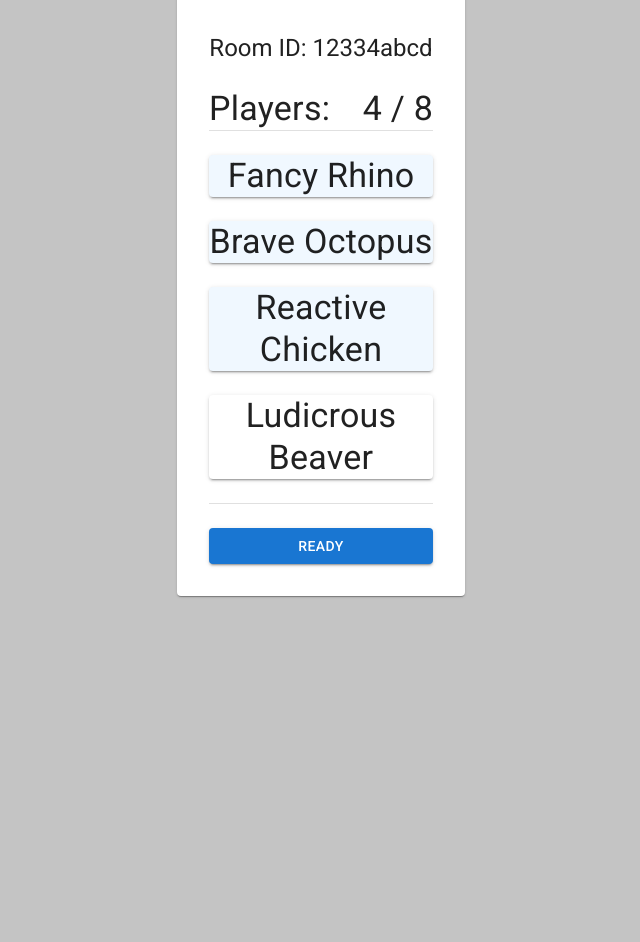
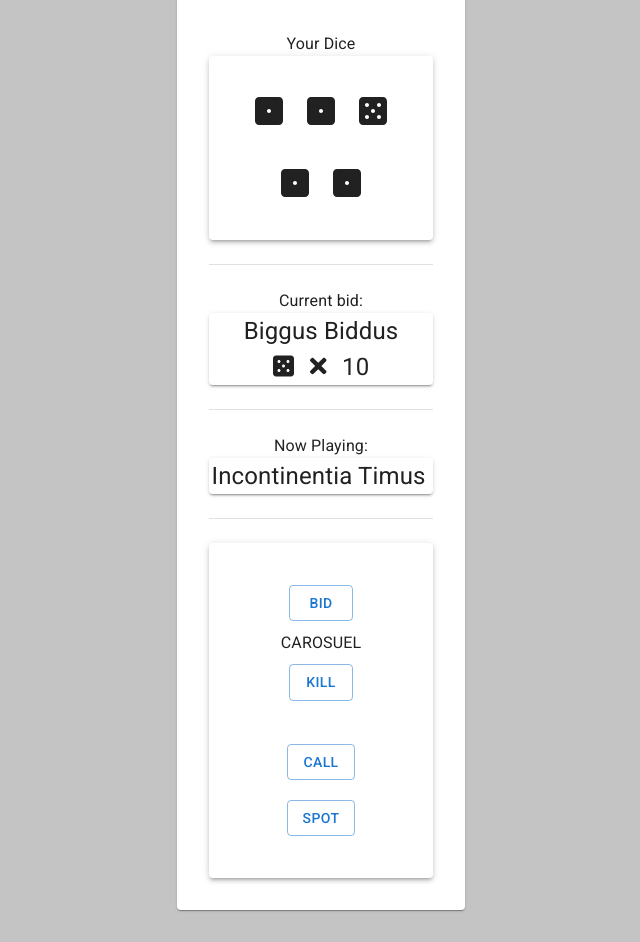
Before and after one commit to MiguelMLorente/dudoapp, a React (Create React App) app: page / in a window 1280 px wide. Shown: the part 320-1262 px from the top of the page, without its empty margins (319-959 px from the left). Before the commit the page ends 948 px from the top, so only its background shows below. Built offline with nearby package versions, Linux system fonts and the light colour scheme.

Commit message:
Preliminal game in progress layout

```diff
--- a/src/App.js
+++ b/src/App.js
@@ -4,7 +4,8 @@ import GlobalStyle from "./globalStyles";
 import { Grid } from "@mui/material";
 // import RoomJoinComponent from "./components/roomJoinComponent";
 // import NewRoomComponent from "./components/newRoomComponent";
-import LobbyComponent from "./components/LobbyComponent";
+// import LobbyComponent from "./components/LobbyComponent";
+import GameInProgressComponent from "./components/GameInProgressComponent";
 
 function App() {
   return (
@@ -12,7 +13,7 @@ function App() {
       <GlobalStyle />
       <StyledGrid container>
         <StyledGrid item xs={12} sm={10} md={8} lg={6}>
-          <LobbyComponent />
+          <GameInProgressComponent />
         </StyledGrid>
       </StyledGrid>
     </React.Fragment>
--- /dev/null
+++ b/src/components/BidDisplayComponent.jsx
@@ -0,0 +1,37 @@
+import React from "react";
+import { Grid, Paper } from "@mui/material";
+import { styled } from "@mui/system";
+import { valueToDiceIcon } from "../utils";
+import { FontAwesomeIcon } from "@fortawesome/react-fontawesome";
+import { faTimes } from "@fortawesome/free-solid-svg-icons";
+
+function BidDisplayComponent(props) {
+  function timerOrDiceHandler() {
+    if (props.isPlaying) {
+      return <div></div>;
+    } else {
+      return (
+        <Grid container spacing={2}>
+          <Grid item>{valueToDiceIcon(props.value)}</Grid>
+          <Grid item>
+            <FontAwesomeIcon icon={faTimes} />
+          </Grid>
+          <Grid item>{props.number}</Grid>
+        </Grid>
+      );
+    }
+  }
+  return (
+    <StyledPaper elevation={2} className={props.isReady ? "isReady" : ""}>
+      <Grid container justifyContent="space-around" direction="row">
+        <Grid item>{props.name}</Grid>
+        <Grid item>{timerOrDiceHandler()}</Grid>
+      </Grid>
+    </StyledPaper>
+  );
+}
+
+const StyledPaper = styled(Paper)`
+  font-size: 1.5rem;
+`;
+export default BidDisplayComponent;
--- /dev/null
+++ b/src/components/GameInProgressComponent.jsx
@@ -0,0 +1,97 @@
+import React from "react";
+import styled from "styled-components";
+import { Button, Grid, Paper, Typography, Divider } from "@mui/material";
+import LogoComponent from "./LogoComponent";
+import BidDisplayComponent from "./BidDisplayComponent";
+import DiceDisplayComponent from "./DiceDisplayComponent";
+
+function GameInProgressComponent() {
+  return (
+    <React.Fragment>
+      <StyledContainer>
+        <StyledGrid container>
+          <Grid item s={12} sm={10} md={8} lg={6}>
+            <StyledPaper elevation={1}>
+              <LogoComponent variant="small" />
+              <Grid
+                container
+                direction="column"
+                justifyContent="center"
+                spacing={3}
+                className="dashBoard"
+              >
+                <Grid item>
+                  <Typography>Your Dice </Typography>
+                  <DiceDisplayComponent diceValues={[1, 1, 5, 1, 1]} />
+                </Grid>
+                <Grid item>
+                  <Divider />
+                </Grid>
+                <Grid item>
+                  Current bid:
+                  <BidDisplayComponent
+                    name="Biggus Biddus"
+                    value={5}
+                    number={10}
+                  />
+                </Grid>
+                <Grid item>
+                  <Divider />
+                </Grid>
+                <Grid item>
+                  Now Playing:
+                  <BidDisplayComponent name="Incontinentia Timus" isPlaying />
+                </Grid>
+                <Grid item>
+                  <Divider />
+                </Grid>
+                <Grid item>
+                  <StyledPaper elevation={3}>
+                    <Grid container justifyContent="center">
+                      <Grid container item justifyContent="space-around">
+                        <Grid item>
+                          <Button variant="outlined">Bid</Button>
+                        </Grid>
+                        <Grid item>CAROSUEL</Grid>
+                      </Grid>
+                      <Grid
+                        container
+                        item
+                        justifyContent="space-around"
+                        spacing={3}
+                      >
+                        <Grid item>
+                          <Button variant="outlined">Kill</Button>
+                        </Grid>
+                        <Grid item>
+                          <Button variant="outlined">Call</Button>
+                        </Grid>
+                      </Grid>
+                      <Grid item>
+                        <Button variant="outlined">Spot</Button>
+                      </Grid>
+                    </Grid>
+                  </StyledPaper>
+                </Grid>
+              </Grid>
+            </StyledPaper>
+          </Grid>
+        </StyledGrid>
+      </StyledContainer>
+    </React.Fragment>
+  );
+}
+const StyledPaper = styled(Paper)`
+  padding: 2rem;
+  button {
+    margin: 0.6rem;
+  }
+`;
+const StyledContainer = styled.div`
+  padding: 2rem;
+  margin-top: 10vh;
+`;
+const StyledGrid = styled(Grid)`
+  justify-content: center;
+`;
+export default GameInProgressComponent;
--- a/src/utils.js
+++ b/src/utils.js
@@ -17,6 +17,9 @@ export function valueToDiceIcon(value) {
     5: faDiceFive,
     6: faDiceSix,
   };
-
-  return <FontAwesomeIcon icon={diceIconMap[value]} />;
+  if (value in diceIconMap) {
+    return <FontAwesomeIcon icon={diceIconMap[value]} />;
+  } else {
+    return;
+  }
 }
```
